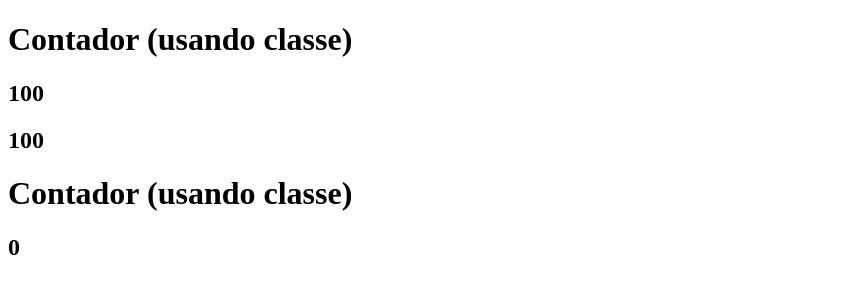
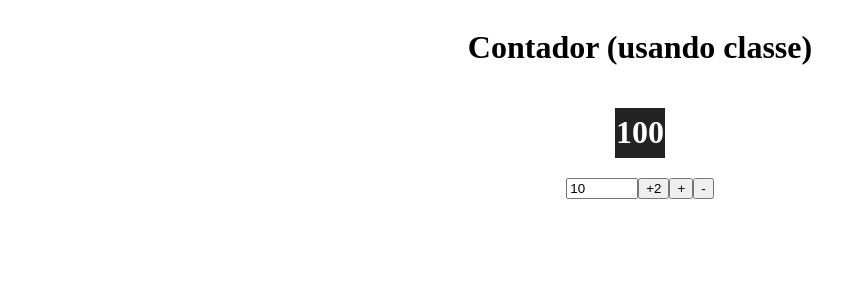
Before and after one commit to nina0-0nina/Curso_nextjs, a Next.js app in the folder curso-nextjs/exercicios/: page /classe/contador in a window 1280 px wide. Shown: the top 300 px of the page, without its empty margins (0-865 px from the left). Built offline with nearby package versions, Linux system fonts and the light colour scheme.

Commit message:
componente baseado em classe.

```diff
--- a/curso-nextjs/exercicios/components/Contador.jsx
+++ b/curso-nextjs/exercicios/components/Contador.jsx
@@ -3,19 +3,77 @@ import { Component } from "react";
 export default class extends Component {
 
     state = {
-        numero: this.props.valorInicial ?? 0
+        numero: this.props.valorInicial ?? 0,
+        passo: this.props.passo ?? 1
     }
 
     inc(){
+        this.setState({
+            numero: this.state.numero + this.state.passo
+        })
+    }
 
+    constructor(props){
+        super(props)
+        this.inc = this.inc.bind(this)
+    }
+
+    dec = () => {
+        this.setState({
+            numero: this.state.numero - this.state.passo
+        })
+    }
+
+    incDois(){
+        this.setState({
+            numero: this.state.numero + 2
+        })
+    }
+
+    alterarPasso(){
+        this.setState({passo: +ev.target.value})
+    }
+
+    renderForm(){
+        return(
+            <>
+                <input type="number" min={1} max={1000}
+                    value={this.state.passo}
+                    onChange={this.alterarPasso}/>
+                <button onClick={() => this.incDois()}>+2</button>
+                <button onClick={this.inc}>+</button>
+                <button onClick={this.dec}>-</button>
+            </>
+        )
     }
 
     render() {
         return(
-            <div>
+            <div style = {{
+                display: 'flex',
+                justifyContent: 'center',
+                alignItems: 'center',
+                flexDirection: 'column'
+            }}>
+
                 <h1>Contador (usando classe)</h1>
-                <h2>{this.props.valorInicial}</h2>
-                <h2>{this.state.numero}</h2>
+                <h2 style={{
+                    display: 'flex',
+                    justifyContent: 'center',
+                    alignItems: 'center',
+                    height: '50px',
+                    width: '50px',
+                    borderRadius: '25x',
+                    backgroundColor: '#222',
+                    color: '#fff',
+                    fontSize: '2rem',
+                    margin: '20px'
+                }}>{this.state.numero}</h2>
+
+                <div>
+                    {this.renderForm()}
+                </div>
+
             </div>
         )
     }
--- a/curso-nextjs/exercicios/src/pages/classe/contador.jsx
+++ b/curso-nextjs/exercicios/src/pages/classe/contador.jsx
@@ -6,8 +6,7 @@ export default class ContadorPage extends Component {
     render(){
         return(
             <>
-                <Contador valorInicial={100}/>
-                <Contador/>
+                <Contador valorInicial={100} passo={10}/>
             </>
 
         )
--- a/curso-nextjs/exercicios/src/pages/estado/contador.jsx
+++ b/curso-nextjs/exercicios/src/pages/estado/contador.jsx
@@ -19,8 +19,8 @@ export default function Contador(){
            <ContadorDisplay numero = {numero}/>
             <h2>Valor: {numero}</h2>
             <div>
-                <button onClick={dec}>- 1</button>
-                <button onClick={inc}>+ 1</button>
+                <button onClick={this.dec}>- 1</button>
+                <button onClick={this.inc}>+ 1</button>
             </div>
         </div>
     )
```
